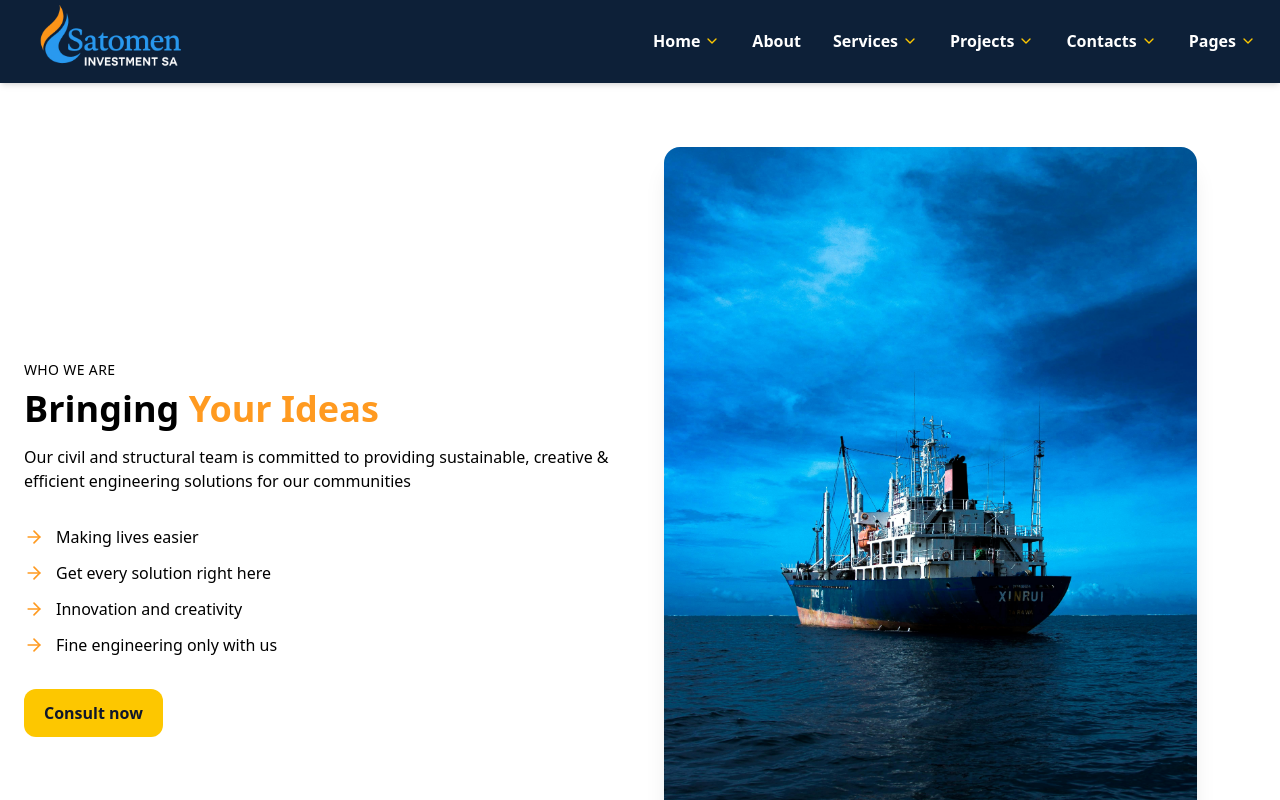
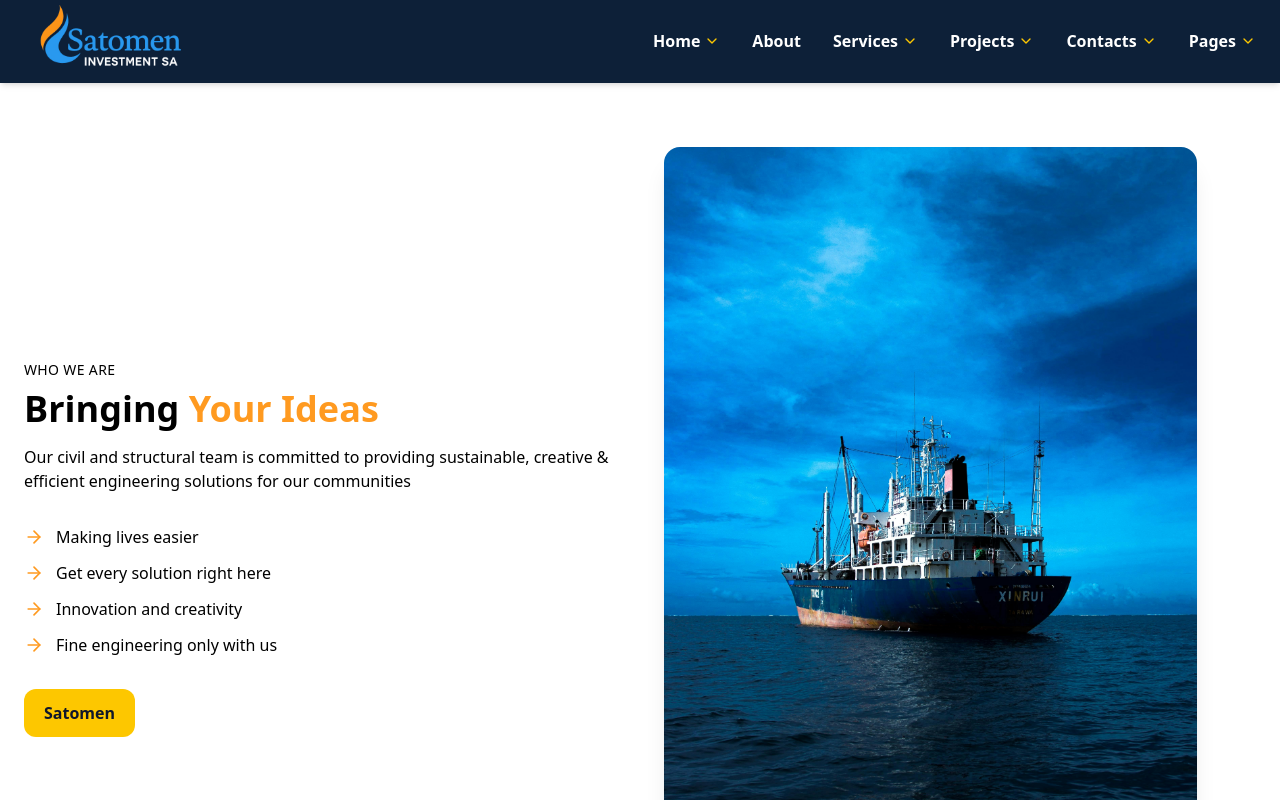
Before and after one commit to bluepeaktechnologies/satomen, a React (Vite) app: page /about in a window 1280 px wide. Shown: the top 800 px of the page. Built offline with nearby package versions, Linux system fonts and the light colour scheme.

Commit message:
updated About Page

```diff
--- a/src/pages/about/About.jsx
+++ b/src/pages/about/About.jsx
@@ -128,7 +128,7 @@ export default function Home() {
                 href="#"
                 className="inline-flex rounded-xl bg-yellow-400 px-5 py-3 font-semibold text-slate-900 hover:bg-yellow-300"
               >
-                Consult now
+                Satomen
               </a>
             </motion.div>
           </motion.div>
```
